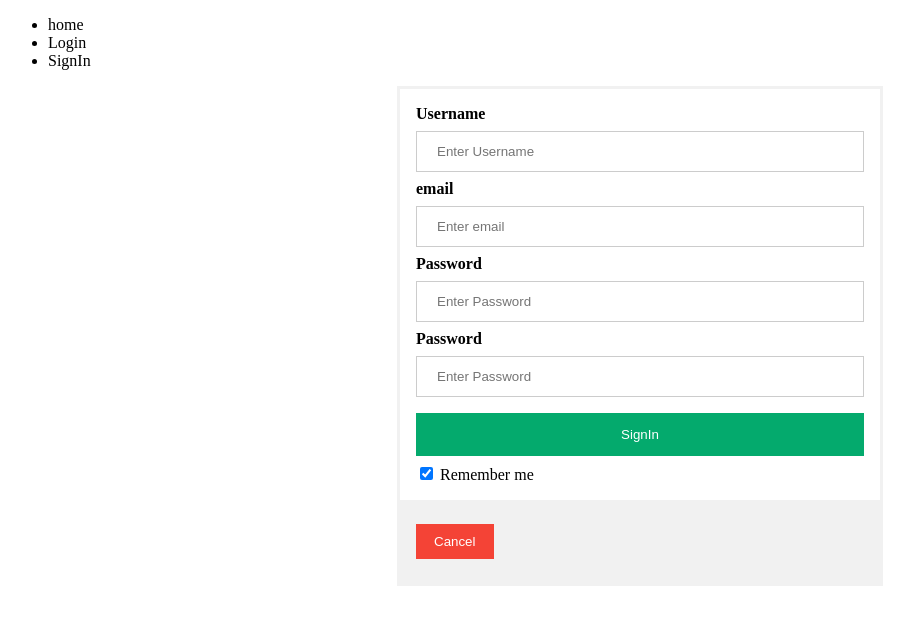
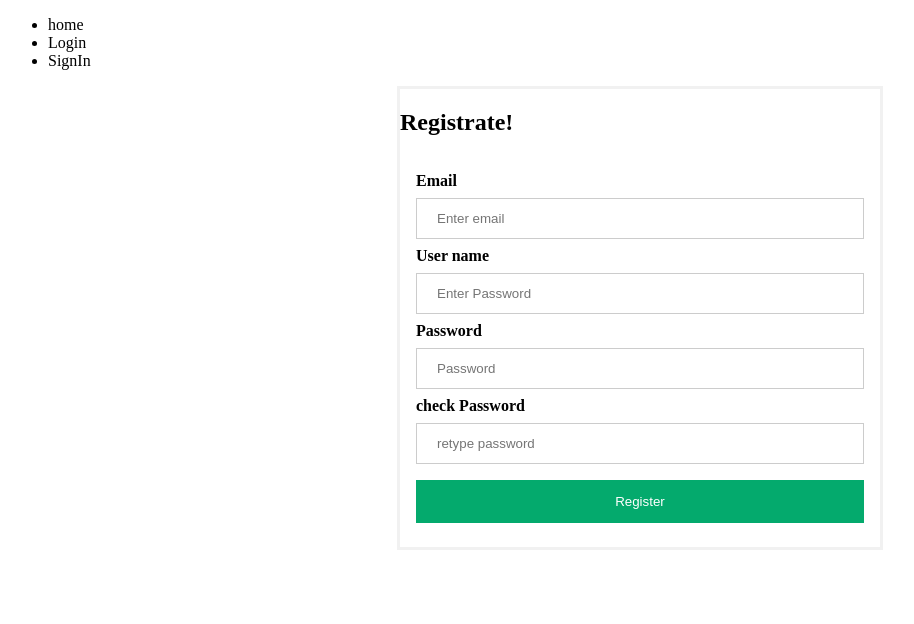
Before and after one commit to lore-is-already-taken/ticket-app, an Angular app: page /signin in a window 1280 px wide. Shown: the top 624 px of the page, without its empty margins (0-914 px from the left). Built offline with nearby package versions, Linux system fonts and the light colour scheme.

Commit message:
added registration, login and createticket pages

```diff
--- a/src/app/app.component.html
+++ b/src/app/app.component.html
@@ -1,2 +1,3 @@
 <!--<app-user> </app-user>-->
 <app-navbar> </app-navbar>
+<router-outlet> </router-outlet>
--- a/src/app/app.routes.ts
+++ b/src/app/app.routes.ts
@@ -4,6 +4,7 @@ import { SigninComponent } from "./signin/signin.component";
 import { HomeComponent } from "./home/home.component";
 
 export const routes: Routes = [
+	{ path: "", redirectTo: "home", pathMatch: "full" },
 	{ path: "login", component: LoginComponent },
 	{ path: "signin", component: SigninComponent },
 	{ path: "home", component: HomeComponent },
--- /dev/null
+++ b/src/app/interfaces/user.interface.ts
@@ -0,0 +1,5 @@
+export interface UserInterface {
+	email: string;
+	token: string;
+	username: string;
+}
--- a/src/app/login/login.component.html
+++ b/src/app/login/login.component.html
@@ -1,15 +1,27 @@
 <div>
-  <form>
+  <form [formGroup]="form" (ngSubmit)="onSubmit()">
     <div class="imgcontainer">
       <img src="https://github.com/Klithik.png" alt="Avatar" class="avatar" />
     </div>
 
     <div class="container">
       <label for="uname"><b>Username</b></label>
-      <input type="text" placeholder="Enter Username" name="uname" required />
+      <input
+        formControlName="email"
+        type="text"
+        placeholder="Enter Username"
+        name="uname"
+        required
+      />
 
       <label for="psw"><b>Password</b></label>
-      <input type="password" placeholder="Enter Password" name="psw" required />
+      <input
+        formControlName="password"
+        type="password"
+        placeholder="Enter Password"
+        name="psw"
+        required
+      />
 
       <button type="submit">Login</button>
       <label>
--- a/src/app/login/login.component.ts
+++ b/src/app/login/login.component.ts
@@ -1,10 +1,20 @@
-import { Component } from "@angular/core";
+import { Component, inject } from "@angular/core";
+import { FormBuilder, ReactiveFormsModule, Validators } from "@angular/forms";
 
 @Component({
 	selector: "app-login",
 	standalone: true,
-	imports: [],
+	imports: [ReactiveFormsModule],
 	templateUrl: "./login.component.html",
 	styleUrl: "./login.component.css",
 })
-export class LoginComponent {}
+export class LoginComponent {
+	fb = inject(FormBuilder);
+	form = this.fb.nonNullable.group({
+		email: ["", Validators.required],
+		password: ["", Validators.required],
+	});
+	onSubmit() {
+		console.log("usuario enviado");
+	}
+}
--- a/src/app/navbar/navbar.component.html
+++ b/src/app/navbar/navbar.component.html
@@ -5,4 +5,3 @@
     <li routerLink="/signin">SignIn</li>
   </ul>
 </nav>
-<router-outlet> </router-outlet>
--- a/src/app/signin/signin.component.html
+++ b/src/app/signin/signin.component.html
@@ -1,31 +1,43 @@
 <div>
-  <form action="action_page.php" method="post">
+  <form [formGroup]="registerForm" (ngSubmit)="onSubmit()">
+    <h2>Registrate!</h2>
     <div class="container">
-      <label for="uname"><b>Username</b></label>
-      <input type="text" placeholder="Enter Username" name="uname" required />
+      <label for="email"><b>Email</b></label>
+      <input
+        id="email"
+        formControlName="email"
+        type="text"
+        placeholder="Enter email"
+      />
 
-      <label for="email"><b>email</b></label>
-      <input type="text" placeholder="Enter email" name="email" required />
-
-      <label for="psw"><b>Password</b></label>
-      <input type="password" placeholder="Enter Password" name="psw" required />
-
-      <label for="confirmpsw"><b>Password</b></label>
+      <label for="uname"><b>User name</b></label>
       <input
+        id="uname"
+        formControlName="username"
         type="password"
         placeholder="Enter Password"
-        name="confirmpsw"
-        required
+        name="psw"
+      />
+      <label for="password"><b>Password</b></label>
+      <input
+        id="password"
+        formControlName="password"
+        type="password"
+        name="password"
+        placeholder="Password"
+        value=""
+      />
+      <label for="checkpassword"><b>check Password</b></label>
+      <input
+        id="checkpassword"
+        formControlName="checkPassword"
+        type="password"
+        name="checkpassword"
+        placeholder="retype password"
+        value=""
       />
 
-      <button type="submit">SignIn</button>
-      <label>
-        <input type="checkbox" checked="checked" name="remember" /> Remember me
-      </label>
-    </div>
-
-    <div class="container" style="background-color: #f1f1f1">
-      <button type="button" class="cancelbtn">Cancel</button>
+      <button type="submit">Register</button>
     </div>
   </form>
 </div>
--- a/src/app/signin/signin.component.ts
+++ b/src/app/signin/signin.component.ts
@@ -1,12 +1,30 @@
-import { Component } from '@angular/core';
+import { CommonModule } from "@angular/common";
+import { Component } from "@angular/core";
+import { FormBuilder, ReactiveFormsModule, Validators } from "@angular/forms";
 
 @Component({
-  selector: 'app-signin',
-  standalone: true,
-  imports: [],
-  templateUrl: './signin.component.html',
-  styleUrl: './signin.component.css'
+	selector: "app-signin",
+	standalone: true,
+	imports: [ReactiveFormsModule, CommonModule],
+	templateUrl: "./signin.component.html",
+	styleUrl: "./signin.component.css",
 })
 export class SigninComponent {
+	registerForm = this.formBuilder.group({
+		email: ["", Validators.required],
+		username: ["", Validators.required],
+		password: ["", Validators.required],
+		checkPassword: ["", Validators.required],
+	});
 
+	constructor(private formBuilder: FormBuilder) {}
+
+	onSubmit() {
+		if (this.registerForm.valid) {
+			alert(this.registerForm);
+		} else {
+			alert("all fields must be filled");
+		}
+		// TODO: Use EventEmitter with form value
+	}
 }
```
Also changed, not shown: src/app/app.component.ts (+1 -11 lines).
